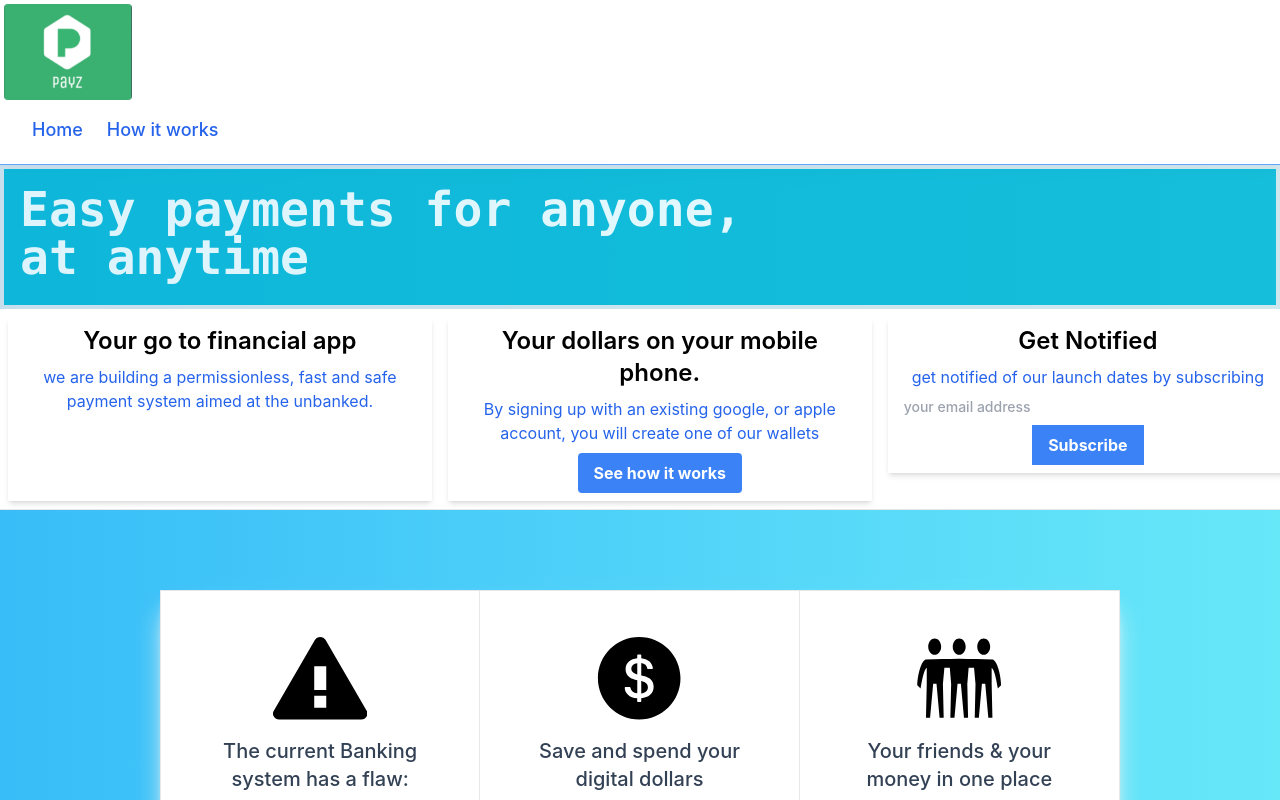
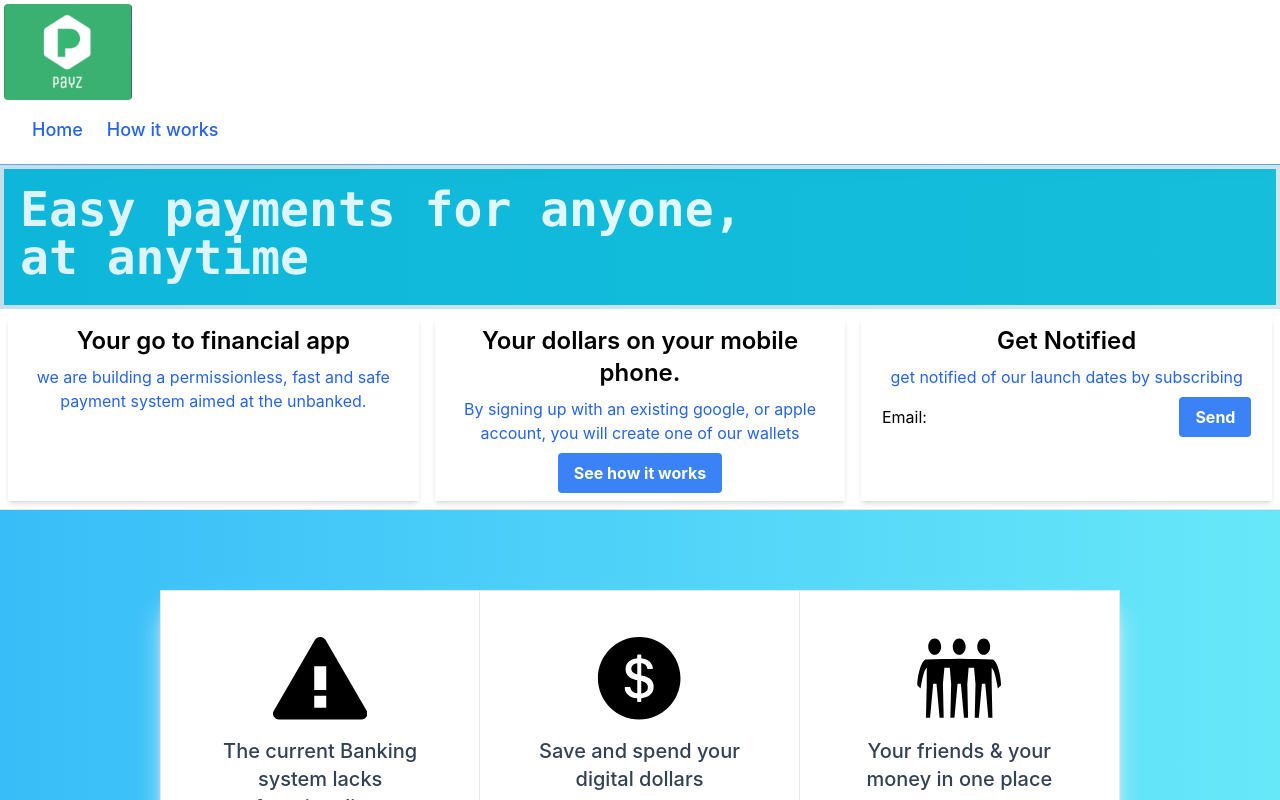
Before and after one commit to 123-code/Crypto-NFC-payments, a React (Create React App) app in the folder Front-end/front-end/: page / in a window 1280 px wide. Shown: the top 800 px of the page. Built offline with nearby package versions, Linux system fonts and the light colour scheme.

Commit message:
EmailJS working

```diff
--- a/Front-end/front-end/src/Pages/index.js
+++ b/Front-end/front-end/src/Pages/index.js
@@ -66,7 +66,7 @@ const Pagebody = ()=>{
 
                     <GoAlert style={style}/>
 
-                <p class="text-xl font-medium text-slate-700 mt-3">The current Banking system has a flaw:</p>
+                <p class="text-xl font-medium text-slate-700 mt-3">The current Banking system lacks functionality :</p>
                 <p class="mt-2 text-sm text-slate-500">
                 "Today, 70% of LatAm's population remains unbanked or underbanked, and 58% of point of sale purchases are still made in cash"
                 <div>
@@ -134,7 +134,7 @@ function handleclick(){
 }
 
   function sendEmail(e){
-    e.preventDefault();
+   e.preventDefault();
 
     emailjs.sendForm('service_2qre2cn', 'template_1vvaj6m', form.current, 'B5hUjblRWJcZycFIc')
       .then((result) => {
@@ -212,7 +212,8 @@ function handleclick(){
                 <button onClick={handleclick}  className = "bg-blue-500 hover:bg-blue-700 text-white font-bold py-2 px-4 rounded  flex-col items-center"> See how it works  </button>
             </div>
         </div>
-<form ref={form} onSubmit={sendEmail}>
+
+
 <div className="w-full p-4 shadow-md lg:max-w-lg flex-1 text-center px-4 py-2 m-2 ">
             <div className="space-y-2">
                 <h3 className="text-2xl font-semibold">
@@ -221,11 +222,15 @@ function handleclick(){
                 <p className="text-blue-600">
                   get notified of our launch dates by subscribing
                 </p>
-                <input onChamne={(e)=>{setemail(e.target.value)}} className = "block text-sm font-medium text-slate-700" type = "email" placeholder = "your email address"></input>
-                <button onClick={sendEmail} className = "bg-blue-500 hover:bg-blue-700 text-white font-bold py-2 px-4 rounde"> Subscribe  </button>
+                <form ref={form} onSubmit={sendEmail}>
+                <label>Email: </label>
+      <input type="email" name="user_email" />
+                <input type="submit" value="Send" onClick={sendEmail} className = "bg-blue-500 hover:bg-blue-700 text-white font-bold py-2 px-4 rounded"/>
+                </form>
             </div>
+
         </div>
-</form>
+
 
 
 
```
